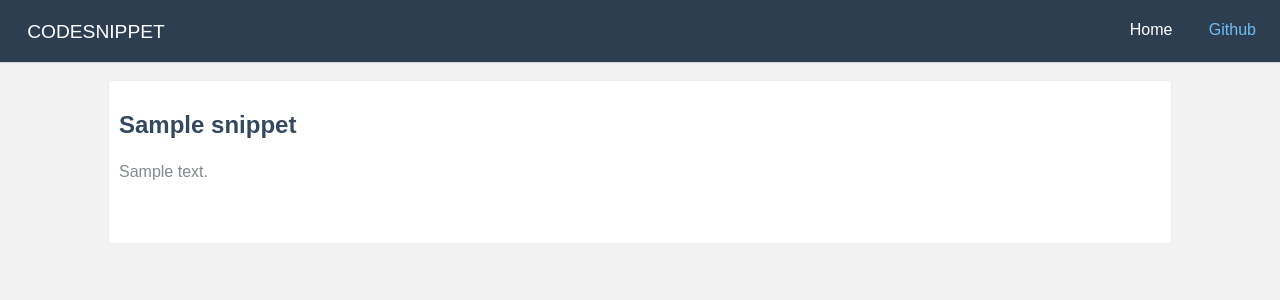
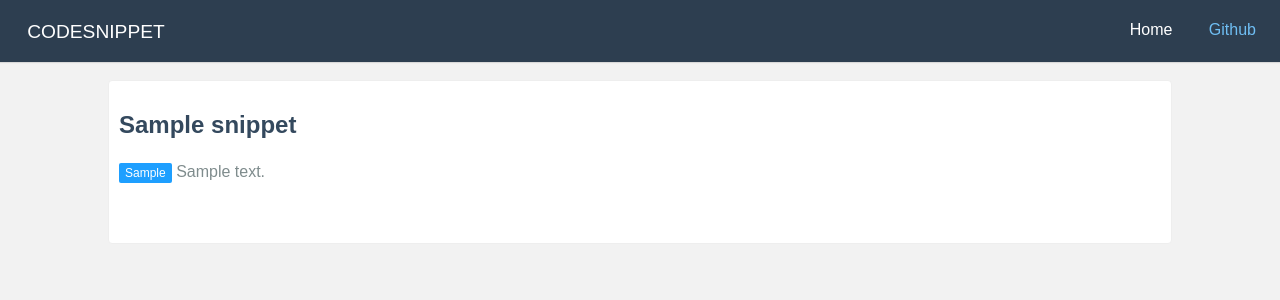
Before and after one commit to istommao/CodeSnippetArchive, a Django app: page /snippet/1/ in a window 1280 px wide. Shown: the top 300 px of the page. Run offline with Django 3.2, Linux system fonts and the light colour scheme; tables that the repository leaves empty hold one stand-in row (values such as "Sample post"); some libraries are stand-ins or nearby versions.

Commit message:
Add tags for snippet model

```diff
--- a/server/server/settings.py
+++ b/server/server/settings.py
@@ -37,6 +37,7 @@ INSTALLED_APPS = [
     'django.contrib.sessions',
     'django.contrib.messages',
     'django.contrib.staticfiles',
+    'django.forms',
 
     'simditor',
     'snippet'
@@ -154,6 +155,9 @@ SIMDITOR_CONFIGS = {
     }
 }
 
+FORM_RENDERER = 'django.forms.renderers.TemplatesSetting'
+
+
 try:
     from .local_settings import *
 except ImportError:
--- a/server/snippet/models.py
+++ b/server/snippet/models.py
@@ -14,6 +14,7 @@ class Snippet(models.Model):
     title = models.CharField('标题', max_length=32)
     intro = models.CharField('简介', max_length=256, default='')
     content = RichTextField()
+    tags = models.CharField('标签', max_length=64)
 
     image = models.ImageField(
         '图片', upload_to=PathAndRename('snippet/'),
@@ -29,3 +30,7 @@ class Snippet(models.Model):
 
     def __str__(self):
         return self.title
+
+    @property
+    def tag_list(self):
+        return self.tags.split(',')
--- a/server/templates/snippet.html
+++ b/server/templates/snippet.html
@@ -64,6 +64,19 @@
             border-bottom-right-radius: 4px;
             border-bottom-left-radius: 4px;
         }
+        .cardTag {
+            display: inline-block;
+            width: auto;
+            position: relative;
+            padding: 0 6px;
+            color: white;
+            font-size: 12px;
+            border-radius: 2px;
+            text-align: center;
+            height: 20px;
+            line-height: 20px;
+            background: #1E9FFF!important;
+        }
     </style>
 </head>
 <body>
@@ -88,6 +101,9 @@
         <div class="cardBody">
             <div class="cardItem">
                 <h2>{{ snippet.title }}</h2>
+                {% for tag in snippet.tag_list %}
+                <span class="cardTag">{{ tag }}</span>
+                {% endfor %}
                 {{ snippet.content|safe }}
             </div>
         </div>
```
Also changed, not shown: server/snippet/admin.py (+26 -2 lines), server/templates/index.html (+19 -2 lines), server/templates/widgets/input_multiple.html (added, +19 -0 lines), server/snippet/migrations/0005_snippet_tags.py (added).
